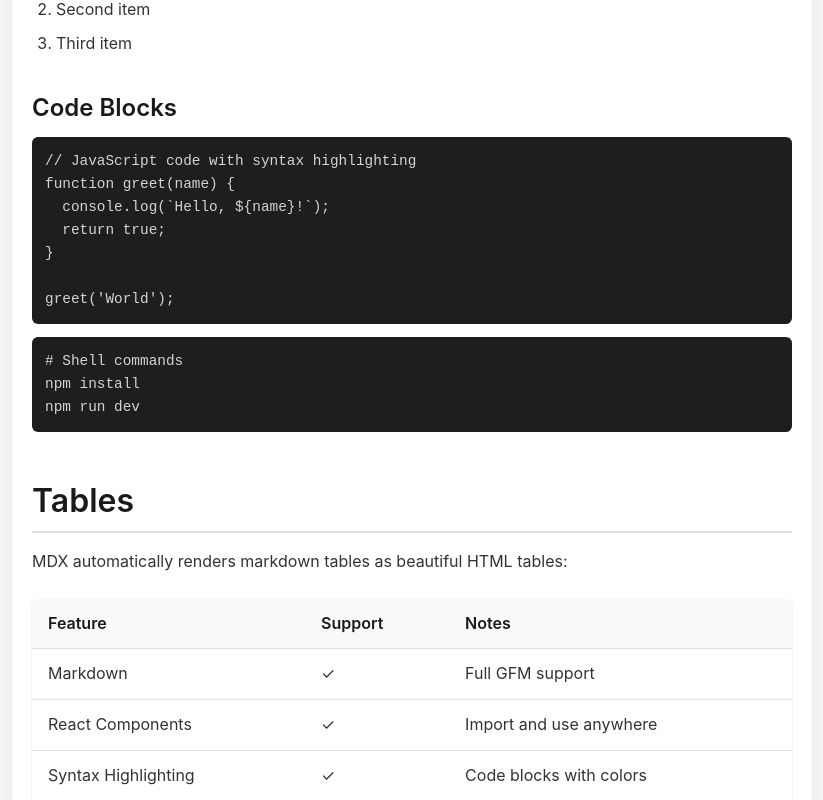
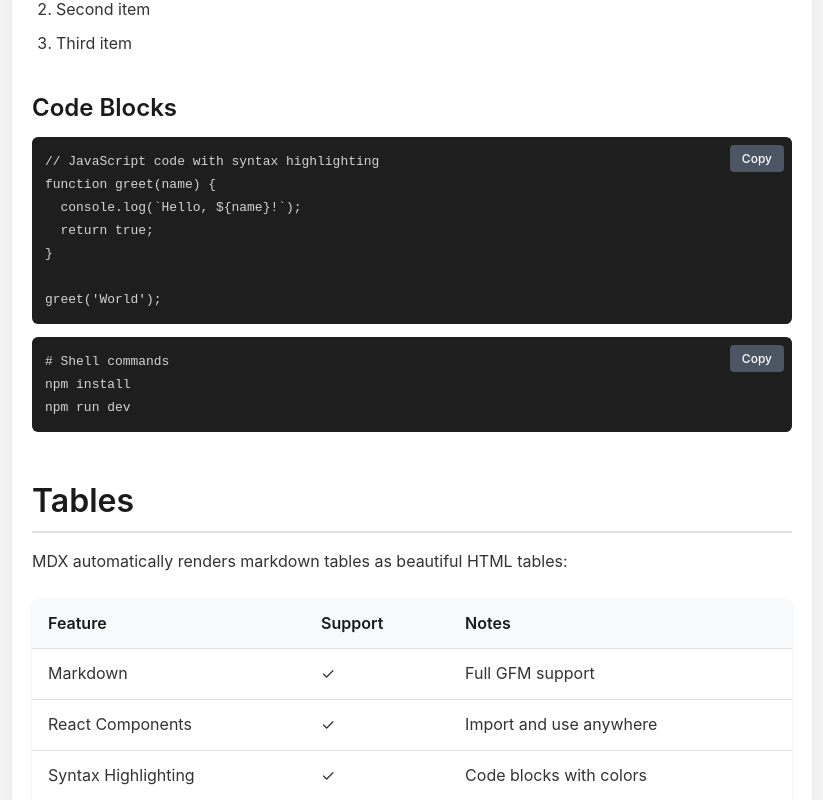
Before and after one commit to ondrejsika/pages.sikalabs.com, a Next.js app: page /example in a window 1280 px wide. Shown: the part 960-1760 px from the top of the page, without its empty margins (228-1051 px from the left). Built offline with nearby package versions, Linux system fonts and the light colour scheme.

Commit message:
feat: Add copy button to code block

```diff
--- a/app/[slug]/page.js
+++ b/app/[slug]/page.js
@@ -5,6 +5,7 @@
 import { notFound } from 'next/navigation';
 import Button from '../../components/Button';
 import InfoBox from '../../components/InfoBox';
+import CodeBlock from '../../components/CodeBlock';
 
 export default async function Page({ params }) {
   const { slug } = await params;
@@ -22,6 +23,7 @@
     components: {
       Button,
       InfoBox,
+      pre: CodeBlock,
     },
     options: {
       parseFrontmatter: true,
--- /dev/null
+++ b/components/CodeBlock.js
@@ -0,0 +1,68 @@
+'use client';
+
+import { useState } from 'react';
+
+export default function CodeBlock({ children, className, ...props }) {
+  const [copied, setCopied] = useState(false);
+
+  // Extract the code content from children
+  const getCodeContent = () => {
+    if (typeof children === 'string') {
+      return children;
+    }
+    if (children?.props?.children) {
+      return children.props.children;
+    }
+    return '';
+  };
+
+  const handleCopy = async () => {
+    const code = getCodeContent();
+    // Remove trailing newlines
+    const trimmedCode = code.replace(/\n+$/, '');
+    try {
+      await navigator.clipboard.writeText(trimmedCode);
+      setCopied(true);
+      setTimeout(() => setCopied(false), 2000);
+    } catch (err) {
+      console.error('Failed to copy:', err);
+    }
+  };
+
+  return (
+    <pre {...props} style={{ position: 'relative', ...props.style }}>
+      <button
+        onClick={handleCopy}
+        style={{
+          position: 'absolute',
+          top: '8px',
+          right: '8px',
+          background: copied ? '#10b981' : '#4b5563',
+          color: 'white',
+          border: 'none',
+          borderRadius: '4px',
+          padding: '6px 12px',
+          fontSize: '12px',
+          cursor: 'pointer',
+          transition: 'all 0.2s',
+          fontFamily: '-apple-system, BlinkMacSystemFont, "Segoe UI", Arial, sans-serif',
+          fontWeight: '500',
+          zIndex: 10,
+        }}
+        onMouseEnter={(e) => {
+          if (!copied) {
+            e.currentTarget.style.background = '#374151';
+          }
+        }}
+        onMouseLeave={(e) => {
+          if (!copied) {
+            e.currentTarget.style.background = '#4b5563';
+          }
+        }}
+      >
+        {copied ? 'Copied!' : 'Copy'}
+      </button>
+      <code className={className}>{children}</code>
+    </pre>
+  );
+}
```
